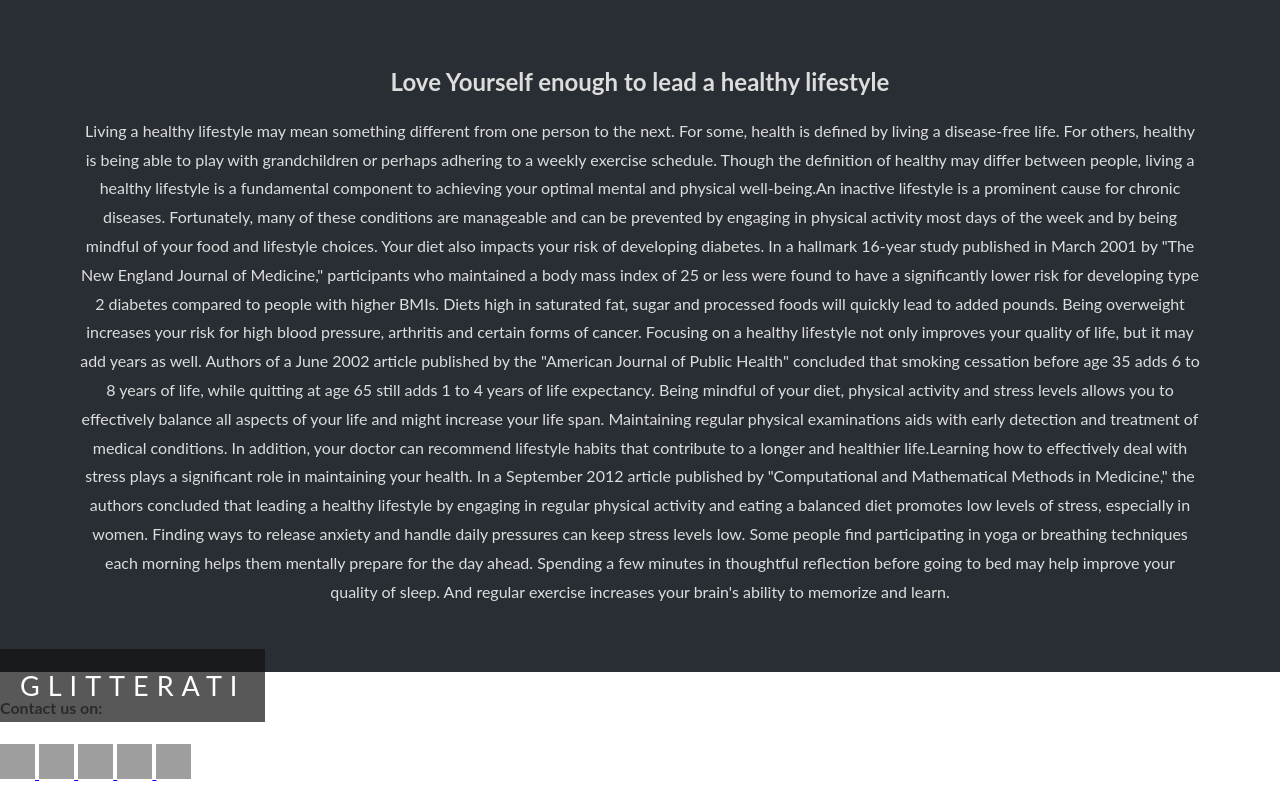
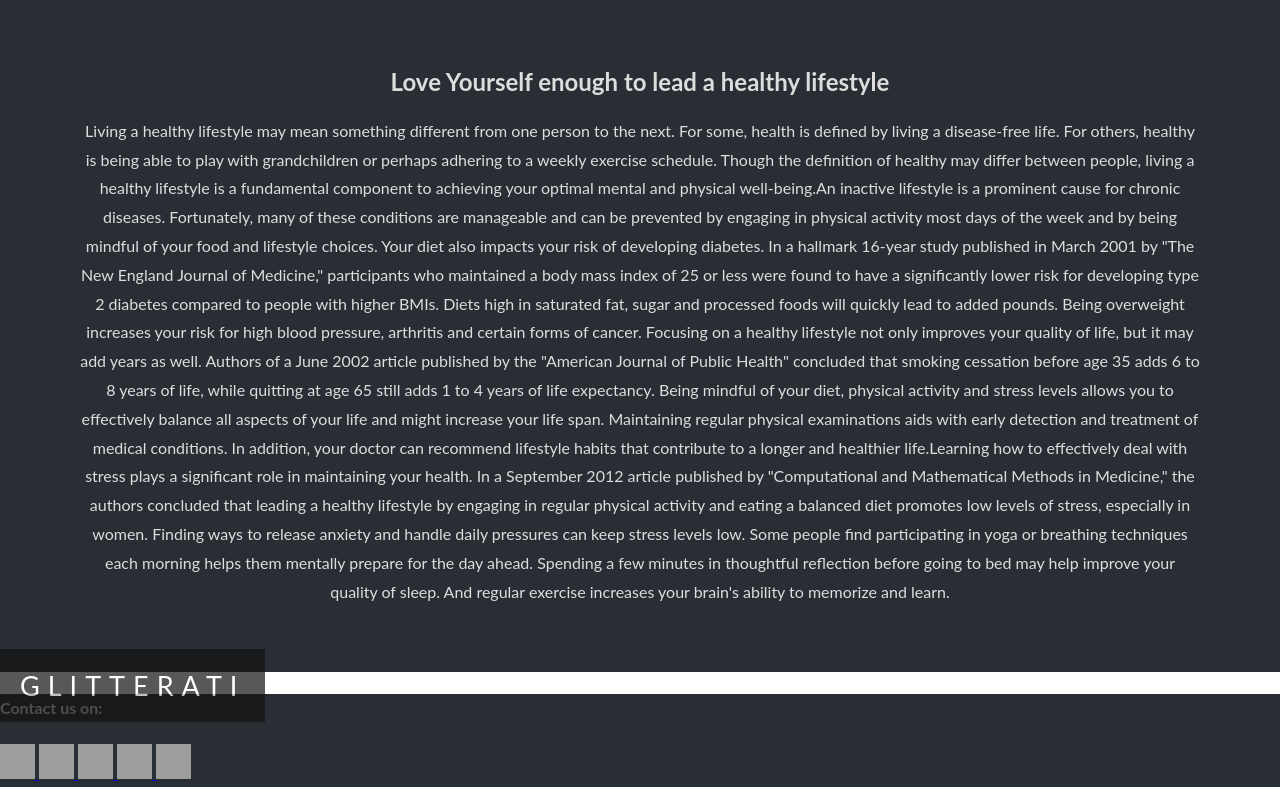
Before and after one commit to Isha-madhurendra/Isha-madhurendra.github.io, a plain HTML site: page index.html in a window 1280 px wide. Shown: the part 2691-3478 px from the top of the page. Drawn offline with Linux system fonts and the light colour scheme; grey boxes are pictures that could not be loaded.

Commit message:
updated footer

```diff
--- a/style.css
+++ b/style.css
@@ -63,6 +63,10 @@ body,html{
 .ptext .border.trans{
   background-color:transparent;
 }
+.footer{
+  background-color:#282e34;
+  color:#ddd;
+}
 @media only screen and(max-width:568px){
   .pimg1, .pimg2, .pimg3,body{
     background-attachment:scroll;
```
